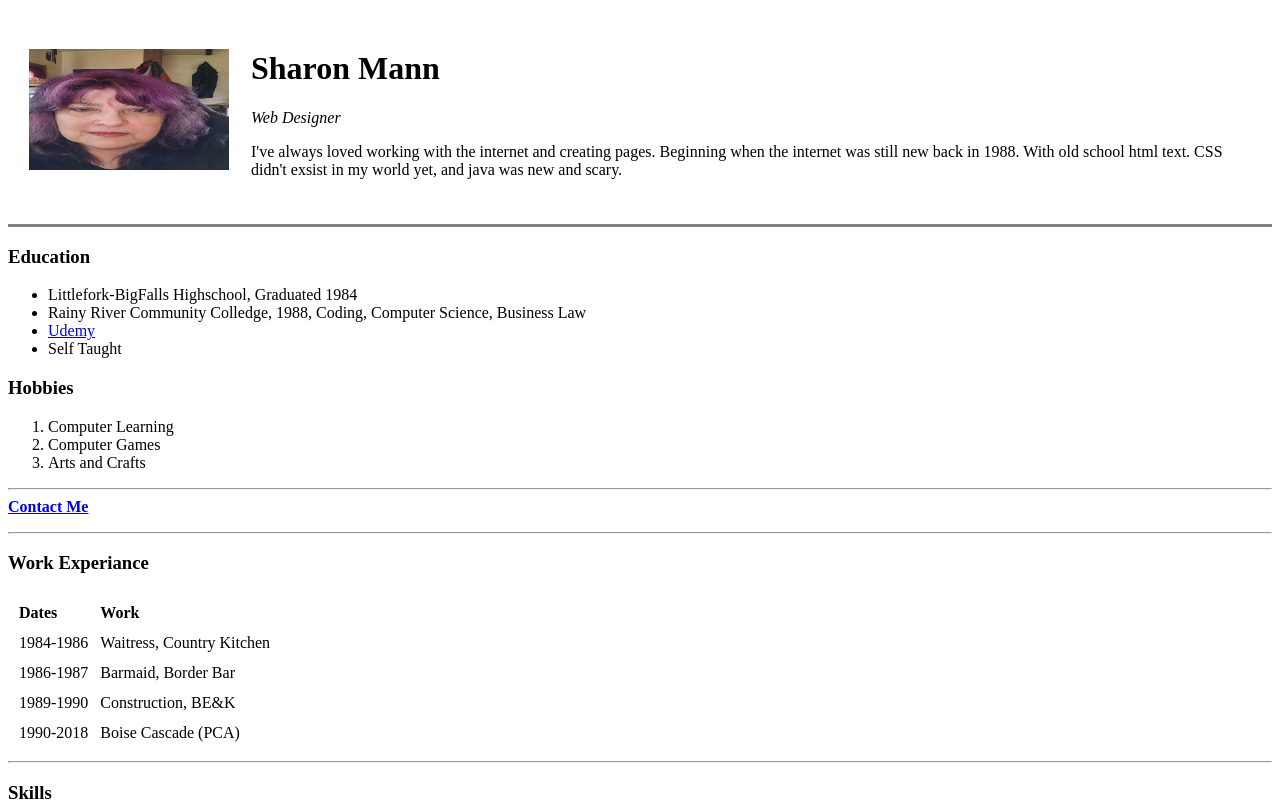
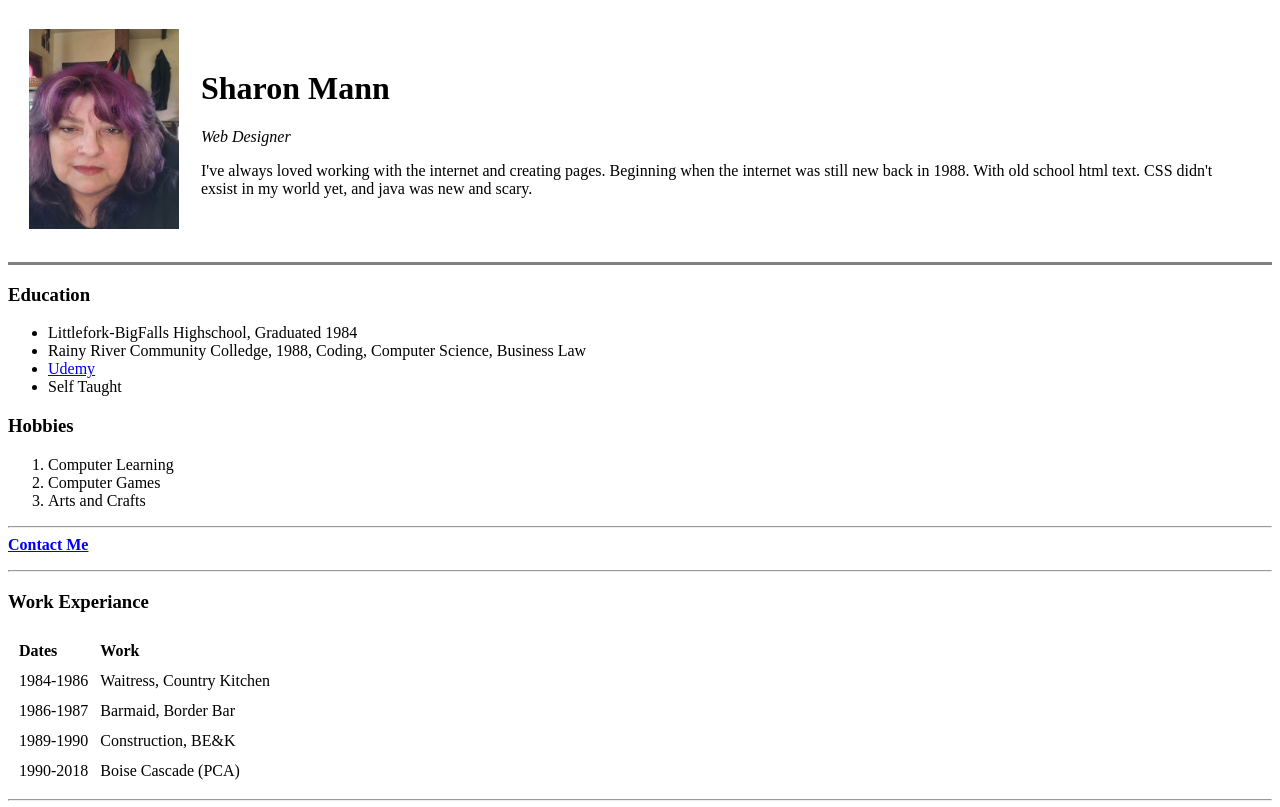
Before and after one commit to SMann66/cv, a plain HTML site: page index.html in a window 1280 px wide. Shown: the top 807 px of the page. Drawn offline with Linux system fonts and the light colour scheme.

Commit message:
image adjustment

```diff
--- a/index.html
+++ b/index.html
@@ -6,7 +6,7 @@
 <body>
   <table cellspacing="20">
     <tr>
-      <td><img src="Me 2023.jpg" width="200" height="121" alt=""></td>
+      <td><img src="Me 2023.jpg" width="150" height="200" alt=""></td>
       <td><h1>Sharon Mann</h1>
         <p><em>Web Designer</em></p>
         <p>I've always loved working with the internet and creating pages.
```
